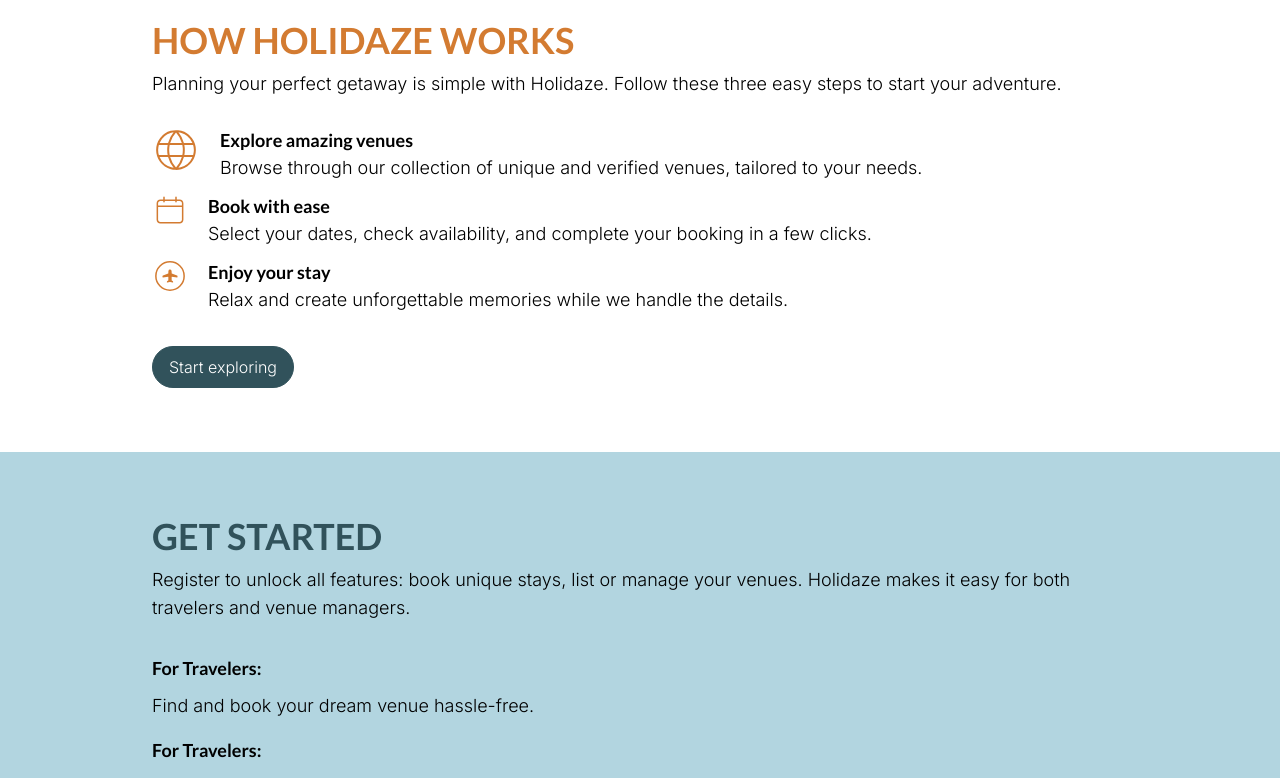
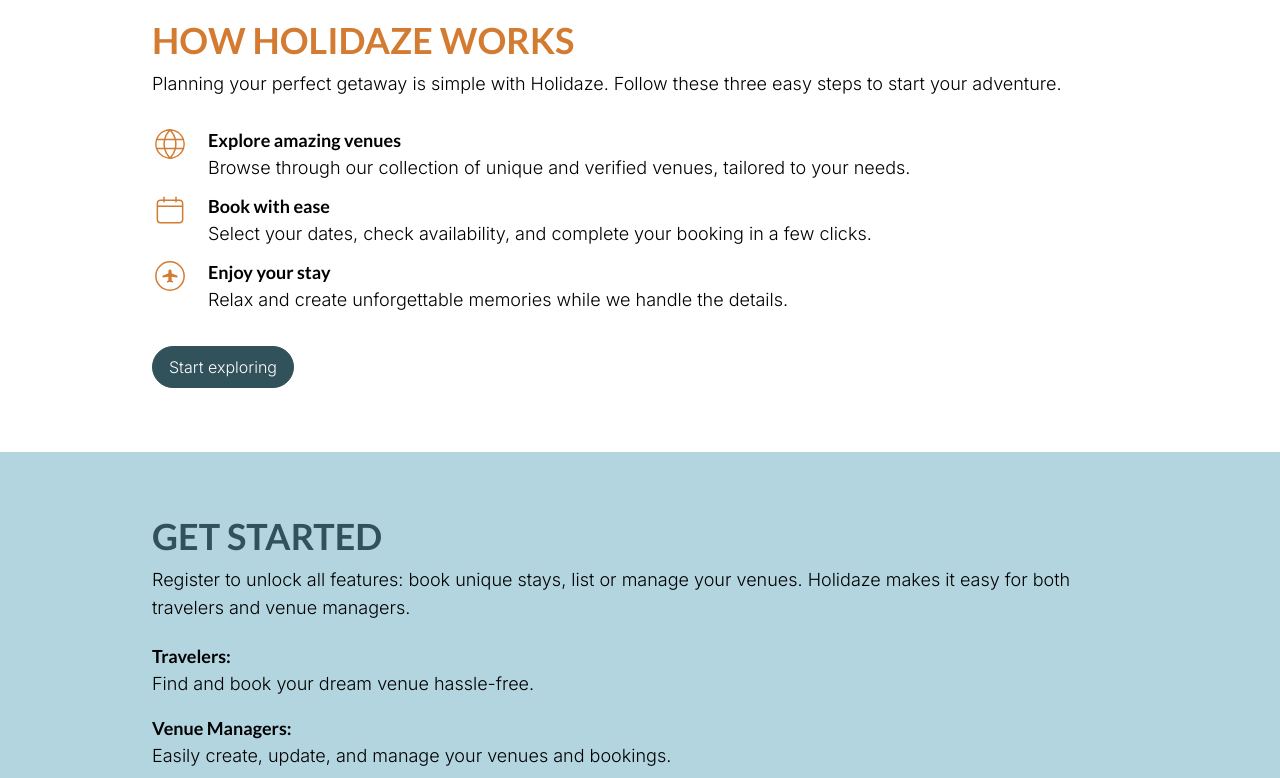
Before and after one commit to karlwoien/project-exam-2, a React (Vite) app: page / in a window 1280 px wide. Shown: the part 1140-1918 px from the top of the page. Built offline with nearby package versions, Linux system fonts and the light colour scheme; no server answers; a web font is replaced by a local one.

Commit message:
fix icon size, margin and text

```diff
--- a/src/pages/Home.jsx
+++ b/src/pages/Home.jsx
@@ -29,7 +29,7 @@ export default function Home() {
         <p className="mb-7">Planning your perfect getaway is simple with Holidaze. Follow these three easy steps to start your adventure.</p>
           {/* Feature 1 */}
           <div className="flex items-start mb-2.5">
-            <CiGlobe className="text-5xl text-bg-highlight mr-5" />
+            <CiGlobe className="text-4xl text-bg-highlight mr-5" />
             <div>
               <h3 className="text-lg">Explore amazing venues</h3>
               <p>Browse through our collection of unique and verified venues, tailored to your needs.</p>
@@ -58,11 +58,11 @@ export default function Home() {
       <section className="w-full bg-bg-accent py-16">
         <div className="max-w-5xl mx-auto px-6">
           <h2 className="text-4xl text-bg-primary mb-2.5">GET STARTED</h2>
-          <p className="mb-8">Register to unlock all features: book unique stays, list or manage your venues. Holidaze makes it easy for both travelers and venue managers.</p>
-          <h3 className="text-lg mb-2.5">For Travelers:</h3>
+          <p className="mb-5">Register to unlock all features: book unique stays, list or manage your venues. Holidaze makes it easy for both travelers and venue managers.</p>
+          <h3 className="text-lg">Travelers:</h3>
           <p className="mb-4">Find and book your dream venue hassle-free.</p>
-          <h3 className="text-lg mb-2.5">For Travelers:</h3>
-          <p className="mb-8">Easily create, update, and manage your venues and bookings.</p>
+          <h3 className="text-lg">Venue Managers:</h3>
+          <p className="mb-5">Easily create, update, and manage your venues and bookings.</p>
           <LinkButton to="/register" label="Register now" variant="primary" />
         </div>
       </section>
```
